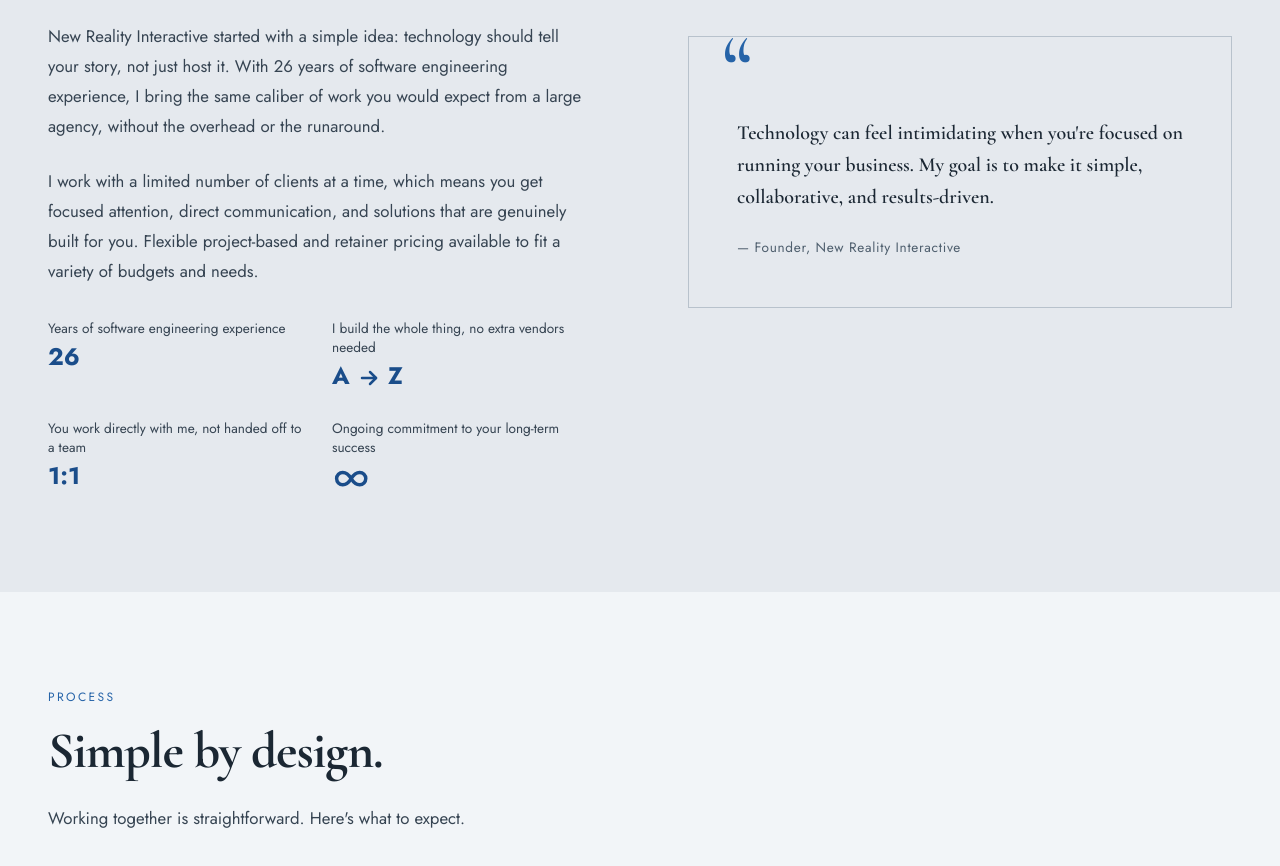
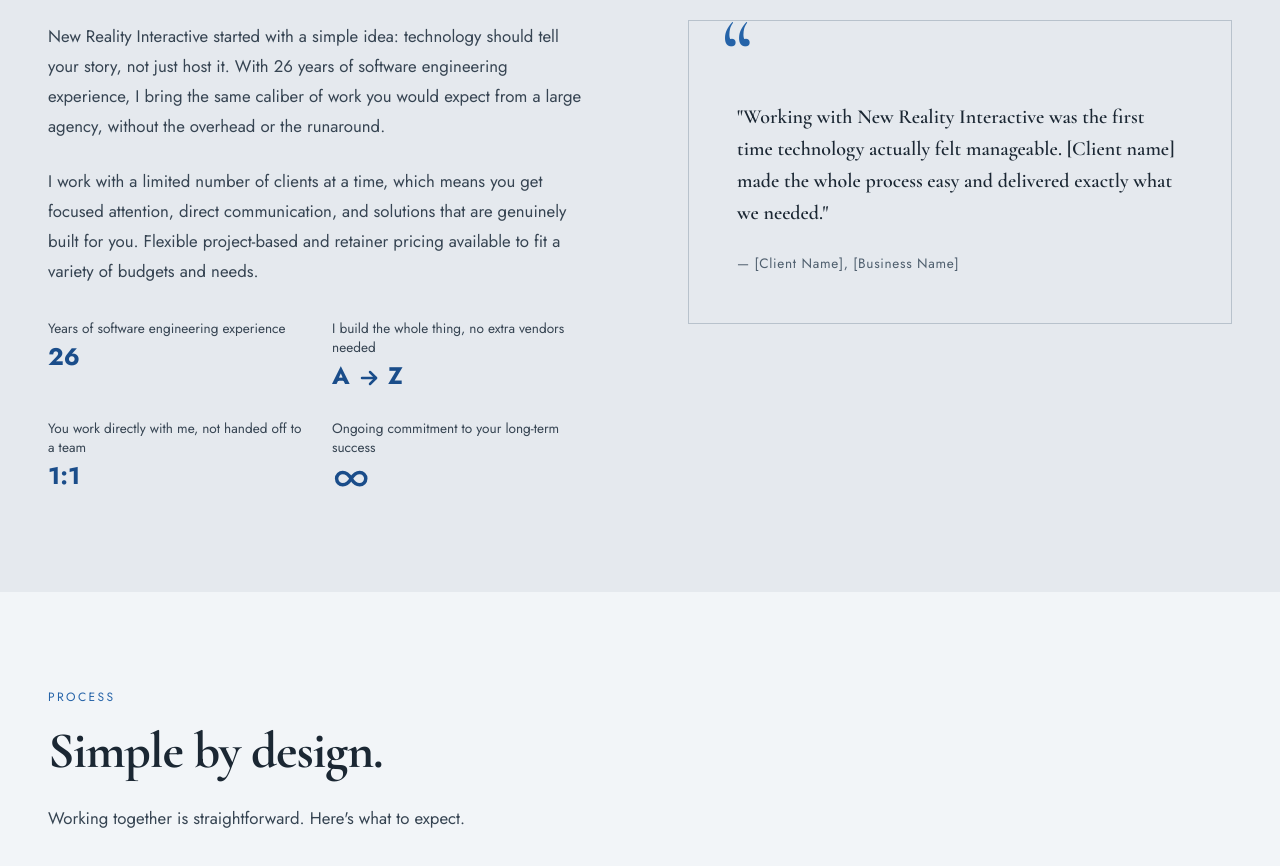
Before and after one commit to New-Reality-Interactive/new-reality-interactive, a plain HTML site: page index.html in a window 1280 px wide. Shown: the part 1918-2784 px from the top of the page. Drawn offline with nearby package versions, Linux system fonts and the light colour scheme.

Commit message:
phase 3 changes

```diff
--- a/css/styles.css
+++ b/css/styles.css
@@ -413,6 +413,8 @@ body::before {
    overflow: hidden;
    padding: 1rem 0;
    background: var(--gray);
+   -webkit-mask-image: linear-gradient(to right, transparent 0%, black 8%, black 92%, transparent 100%);
+   mask-image: linear-gradient(to right, transparent 0%, black 8%, black 92%, transparent 100%);
 }
 
 .marquee-track {
--- a/index.html
+++ b/index.html
@@ -234,9 +234,11 @@
                </dl>
             </div>
             <blockquote class="about-accent-block reveal">
-               <p class="about-quote">Technology can feel intimidating when you're focused on running your business. My
-                  goal is to make it simple, collaborative, and results-driven.</p>
-               <footer class="about-attribution">&#8212; Founder, New Reality Interactive</footer>
+               <p class="about-quote">
+                  <!-- REPLACE: Add a real client quote here. Something specific works best — a result they saw, what the working relationship was like, or how it felt to finally have a site that reflected their business. -->"Working
+                  with New Reality Interactive was the first time technology actually felt manageable. [Client name]
+                  made the whole process easy and delivered exactly what we needed."</p>
+               <footer class="about-attribution">&#8212; [Client Name], [Business Name]</footer>
             </blockquote>
          </div>
       </section>
@@ -420,7 +422,6 @@
    </main>
 
    <footer class="site-footer" role="contentinfo">
-      <div class="footer-logo">New Reality <span>Interactive</span></div>
       <p class="footer-copy">&#169; 2026 New Reality <span class="brand-accent">Interactive</span>, LLC. All rights
          reserved.</p>
       <nav aria-label="Footer links" class="footer-links">
```
